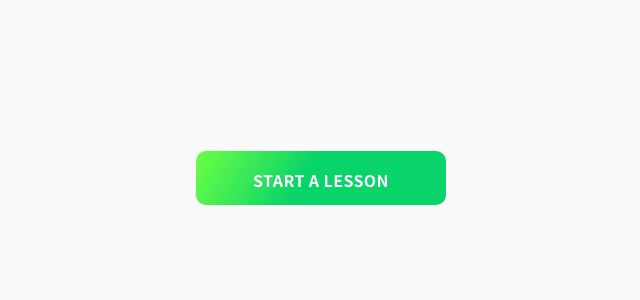
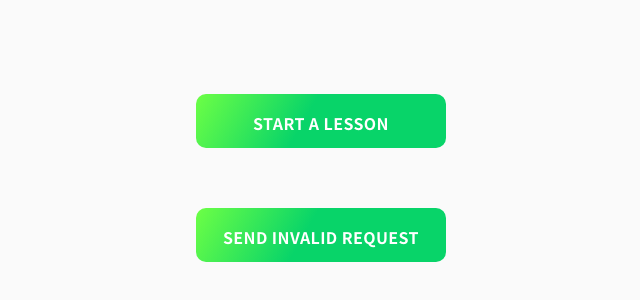
Before and after one commit to kacperkapusciak/learn-notes-with-me, a React (Create React App) app in the folder client/: page / in a window 1280 px wide. Shown: the part 222-522 px from the top of the page, without its empty margins (319-959 px from the left). Built offline with nearby package versions, Linux system fonts and the light colour scheme; the HTML template or start-up script is replaced by a standard one.

Commit message:
Add send invalid request button

```diff
--- a/client/src/pages/Home.tsx
+++ b/client/src/pages/Home.tsx
@@ -1,15 +1,38 @@
 import React from 'react';
 import { useNavigate } from 'react-router-dom';
+import styled from 'styled-components';
+
+import axios from '../api/instance';
 
 import Button from '../components/Button';
 import FullPageCenter from '../components/FullPageCenter';
 
+const Wrapper = styled.div`
+  display: flex;
+  flex-direction: column;
+`;
+const Spacer = styled.div`
+  margin: 30px;
+`;
+
 function Home() {
   const navigate = useNavigate();
 
+  const sendInvalidRequest = async () => {
+    try {
+      await axios.get('/test');
+    } catch (e) {
+      // pass
+    }
+  };
+
   return (
     <FullPageCenter>
-      <Button onClick={() => navigate('/learn')}>Start a lesson</Button>
+      <Wrapper>
+        <Button onClick={() => navigate('/learn')}>Start a lesson</Button>
+        <Spacer />
+        <Button onClick={sendInvalidRequest}>Send invalid request</Button>
+      </Wrapper>
     </FullPageCenter>
   );
 }
```
